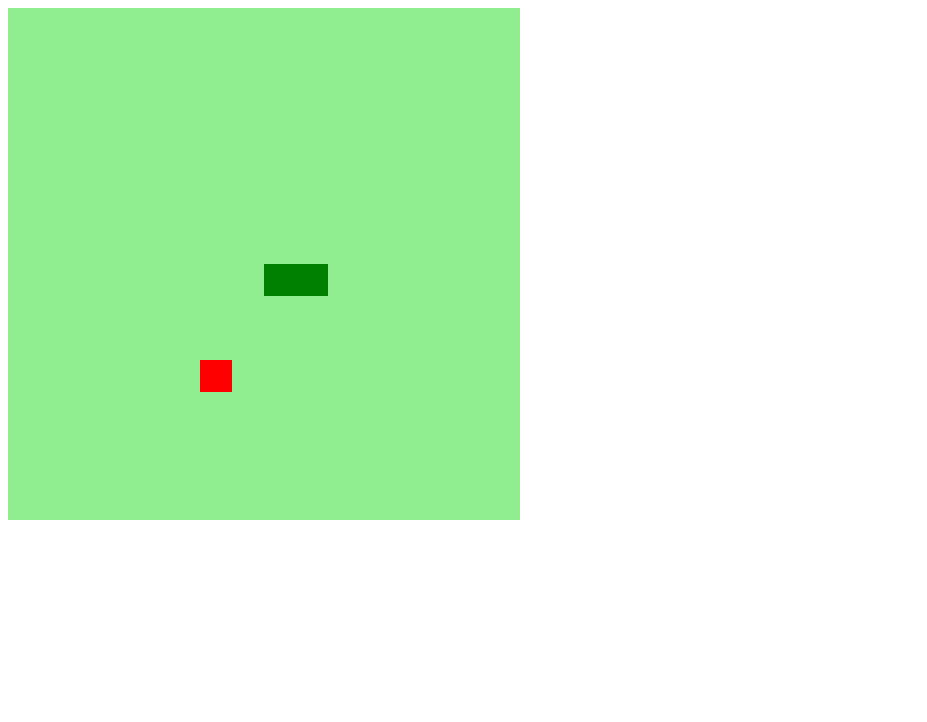
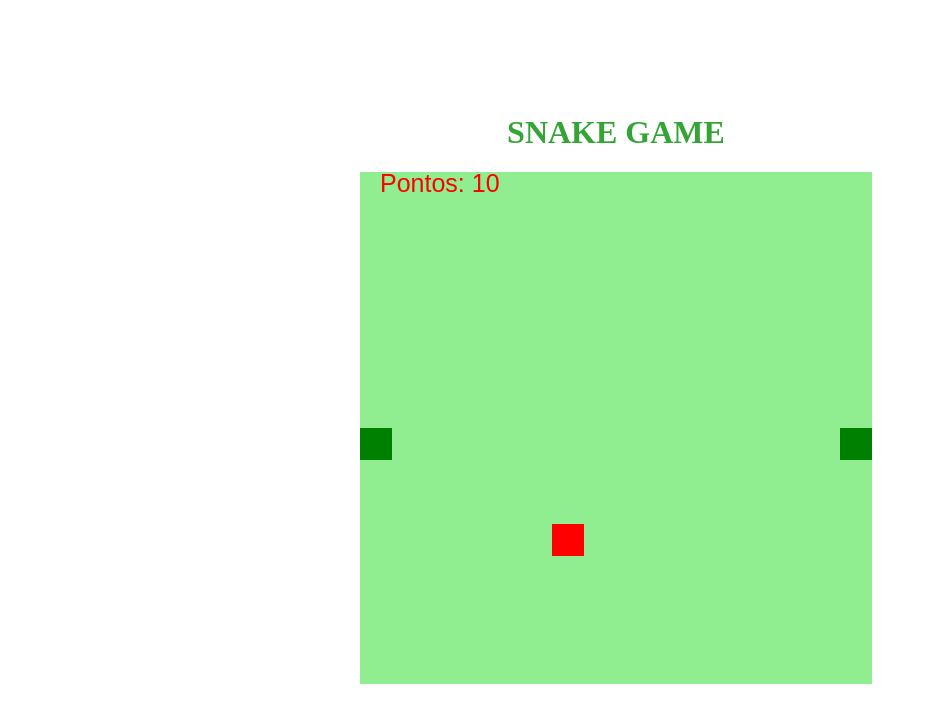
Before and after one commit to hamiltonjr/snake, a plain HTML site: page index.html in a window 1280 px wide. Shown: the whole page, without its empty margins (0-927 px from the left). Drawn offline with Linux system fonts and the light colour scheme.

Commit message:
Small adjusts.

```diff
--- a/index.html
+++ b/index.html
@@ -8,6 +8,7 @@
     <title>Snake Game</title>
 </head>
 <body>
+    <h1>SNAKE GAME</h1>
     <canvas id="snake" width="512" height="512"></canvas>
     <script defer src="script.js"></script>
 </body>
--- a/script.js
+++ b/script.js
@@ -2,6 +2,7 @@
 let canvas = document.getElementById('snake');
 let context = canvas.getContext('2d');
 let box = 32;
+let pontos = 0;
 
 // declara cobrinha como lista, já que ela vai ser uma
 // série de coordenadas, que quando pintadas, criam os
@@ -33,6 +34,27 @@ function criarBG() {
 
 }
 
+
+// mostra os pontos no canvas
+function mostraPlacar() {
+
+    context.font='25px arial';
+    context.lineWidth=2;
+    context.fillStyle = 'red';
+    context.fillText('Pontos: ' + pontos, 20, 20);
+
+}
+
+
+// finaliza o jogo com a frase Game Over
+function gameOver() {
+
+    context.font='50px arial';
+    context.lineWidth=2;
+    context.fillStyle = 'red';
+    context.fillText('GAME OVER', 50, 50);
+
+}
 
 // renderiza a cobrinha no canvas
 function criarCobrinha () {
@@ -76,13 +98,15 @@ function update(event) {
 // inicia jogo
 function iniciarJogo() {
 
+    // verifica colisão da cobrinha com o corpo
     for (i = 1; i < snake.length; i++){
         if (snake[0].x == snake[i].x && snake[0].y == snake[i].y) {
             clearInterval(jogo);
-            alert('Game Over :(');
+            alert('GAME OVER');
         }
     }
 
+    // muda direção da cobrinha de acordo com as setas
     if(snake[0].x > 15*box && direction == "right")
         snake[0].x = 0;
     if(snake[0].x < 0 && direction == 'left')
@@ -92,7 +116,9 @@ function iniciarJogo() {
     if(snake[0].y < 0 && direction == 'up')
         snake[0].y = 15*box;
 
+    // ação do jogo
     criarBG();
+    mostraPlacar();
     criarCobrinha();
     drawFood();
 
@@ -110,12 +136,13 @@ function iniciarJogo() {
     if (direction == 'down')
         snakeY += box;
 
-    // verifica se cobrinha trombou com o seu próprio corpo
+    // verifica se cobrinha pegou a comida
     if (snakeX != food.x || snakeY != food.y) {
         snake.pop(); //pop tira o último elemento da lista
     } else {
         food.x = Math.floor(Math.random() * 15 +1) * box;
         food.y = Math.floor(Math.random() * 15 +1) * box;
+        pontos += 10;
     }
 
     // atualiza posição da cabeça da cobrinha
@@ -129,4 +156,4 @@ function iniciarJogo() {
 
 
 // controla velocidade do jogo
-let jogo = setInterval(iniciarJogo, 100);
+let jogo = setInterval(iniciarJogo, 200);
--- a/style.css
+++ b/style.css
@@ -1,3 +1,10 @@
-* {}
-
-body {}
+body{
+    height: 95vh;
+    width: 95vw;
+    display: flex;
+    flex-direction: column;
+    justify-content: center;
+    align-items: center;
+    background-color:white;
+    color: rgb(52, 165, 52);
+}
```
